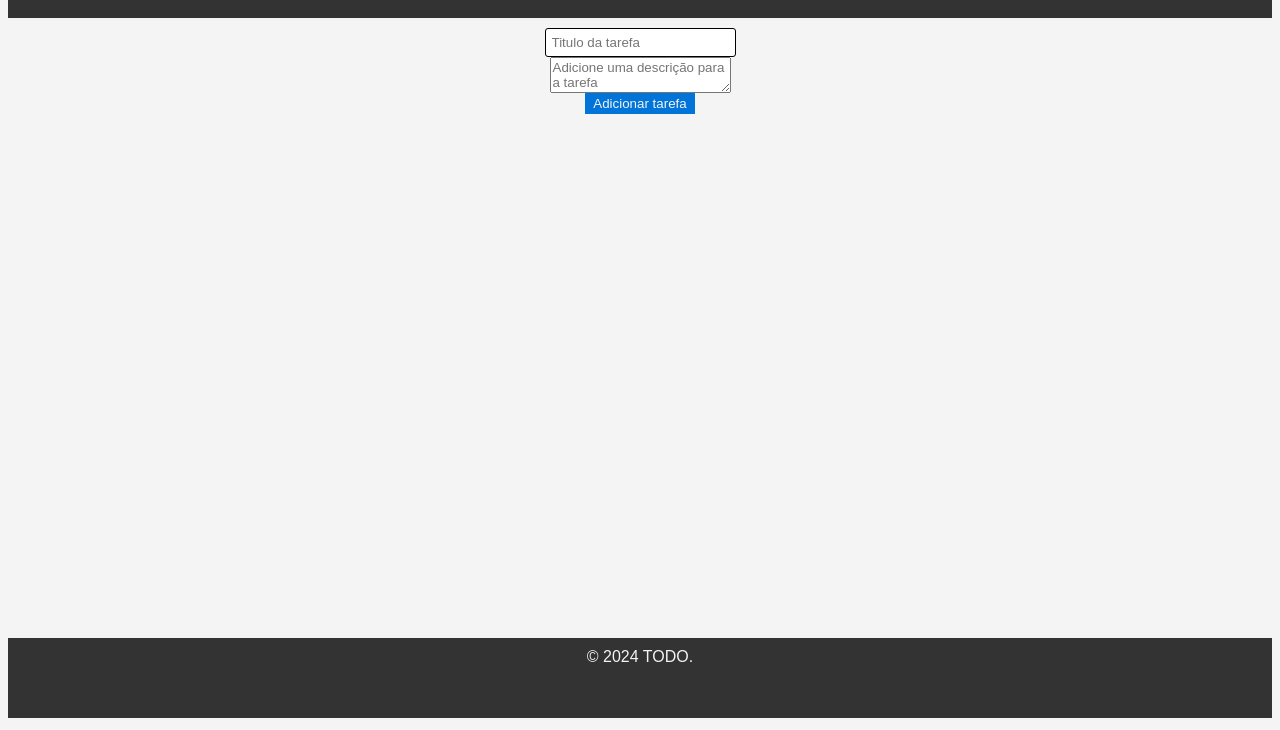
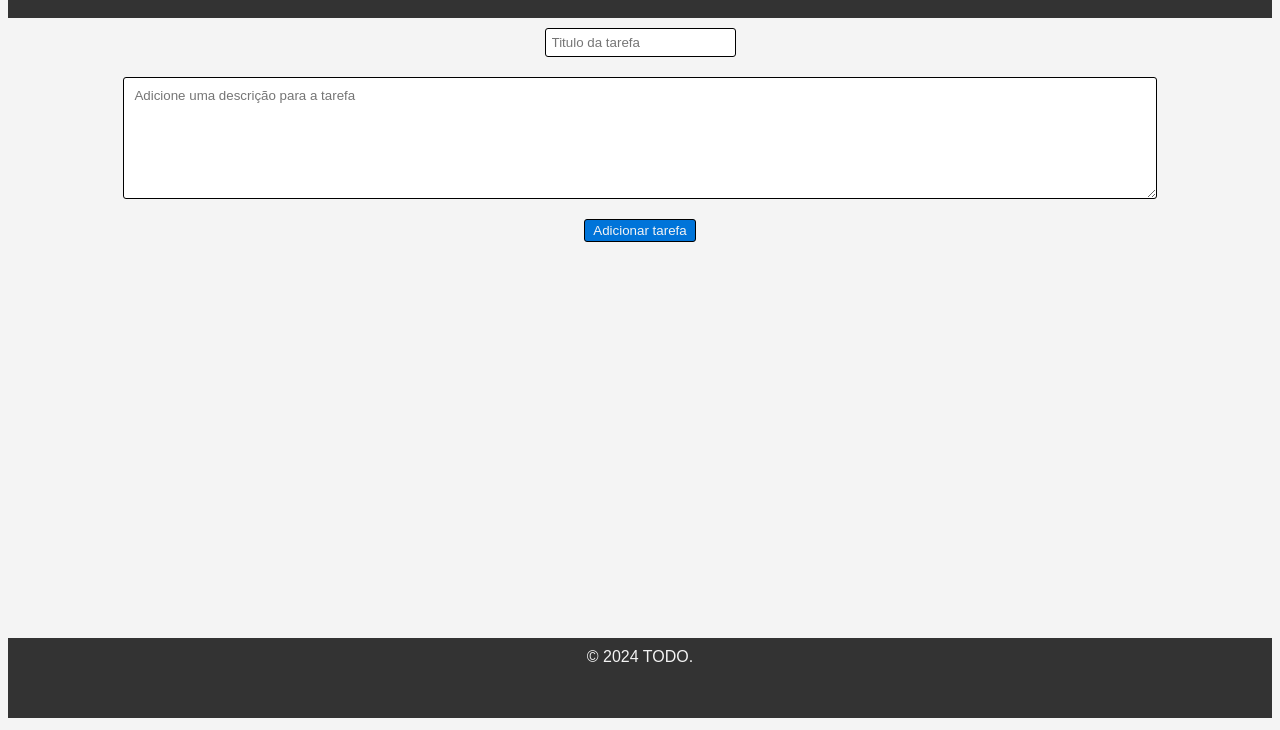
Before and after one commit to gustavochm1412/atvweb, a plain HTML site: page pages/TODO/TODO.html in a window 1280 px wide. Shown: the part 70-800 px from the top of the page. Drawn offline with Linux system fonts and the light colour scheme.

Commit message:
up style.css

```diff
--- a/pages/TODO/style.css
+++ b/pages/TODO/style.css
@@ -4,7 +4,8 @@
 
 body {
     display: grid;
-    grid-template-rows: 1 1 1;
+    grid-template-rows: auto 1 auto;
+    padding: 0;
     background-color: #f4f4f4;
 }
 
@@ -34,6 +35,15 @@ main {
     align-items: center;
 }
 
+textarea {
+    width: 80%;
+    height: 100px;
+    margin-top: 20px;
+    border-radius: 3px;
+    border: solid 1px black;
+    padding: 10px;
+}
+
 footer div {
     margin: 0px;
     padding-top: 10px;
@@ -60,8 +70,10 @@ input {
 
 #addTask {
     padding: 3px 8px;
+    margin-top: 20px;
+    border-radius: 3px;
+    border: solid 1px black;
     color: #f4f4f4;
     background-color: #0074d9;
-    border-style: none;
     margin-bottom: 50px;
 }
```
